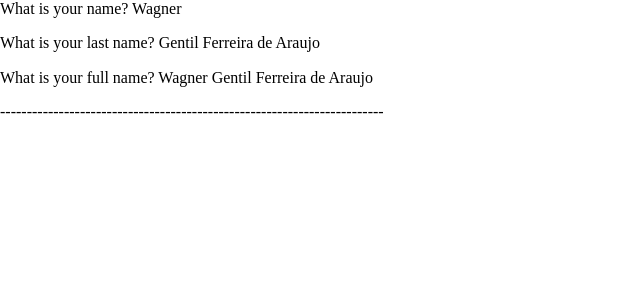
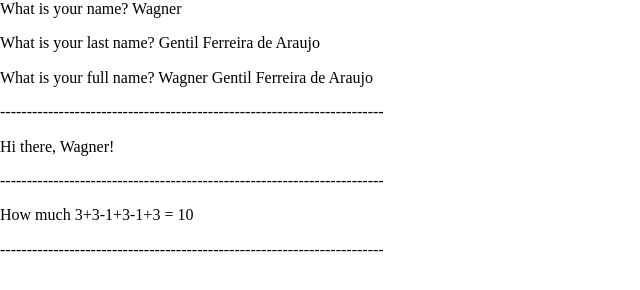
Before and after one commit to bartwagner/Scrimba-JavaScript, a plain HTML site: page Class-03-VariablePractice/index.html in a window 1280 px wide. Shown: the whole page, without its empty margins (0-640 px from the left). Drawn offline with nearby package versions, Linux system fonts and the light colour scheme.

Commit message:
show de results

```diff
--- a/Class-03-VariablePractice/index.html
+++ b/Class-03-VariablePractice/index.html
@@ -8,6 +8,10 @@
         <p>What is your last name? <span id="last_name"></span></p>
         <p>What is your full name? <span id="full_name"></span></p>
         <div id="div"></div>
+        <p id="greet"></p>
+        <div id="div2"></div>
+        <p id="calc"></p>
+        <div id="div3"></div>
         <script src="index.js"></script>
     </body>
 </html>
--- a/Class-03-VariablePractice/index.js
+++ b/Class-03-VariablePractice/index.js
@@ -5,33 +5,35 @@ let fullName = firstName + ' ' + lastName
 document.getElementById("first_name").innerText = firstName
 document.getElementById("last_name").innerText = lastName
 document.getElementById("full_name").innerText = fullName
-
 document.getElementById("div").innerText = '------------------------------------------------------------------------'
 
-let name = 'Linda'
 let greeting = 'Hi there'
-
 function hello(){
-    return greeting + ', ' + name + '!'
+    return greeting + ', ' + firstName + '!'
 }
-console.log(fullName)
-console.log(hello())
+document.getElementById("greet").innerText = hello()
+document.getElementById("div2").innerText = '------------------------------------------------------------------------'
 
 let myPoints = 3
-
 function add3Points(){
     myPoints += 3
 }
-
 function remove1Point(){
     myPoints -= 1
 }
+calc()
+function calc(){
+    add3Points()
+    remove1Point()
+    add3Points()
+    remove1Point()
+    add3Points()
+}
+document.getElementById("calc").innerText = 'How much 3+3-1+3-1+3 = ' + myPoints
+document.getElementById("div3").innerText = '------------------------------------------------------------------------'
 
-add3Points()
-remove1Point()
-add3Points()
-remove1Point()
-add3Points()
+
+
 
 
 console.log(myPoints)
```
